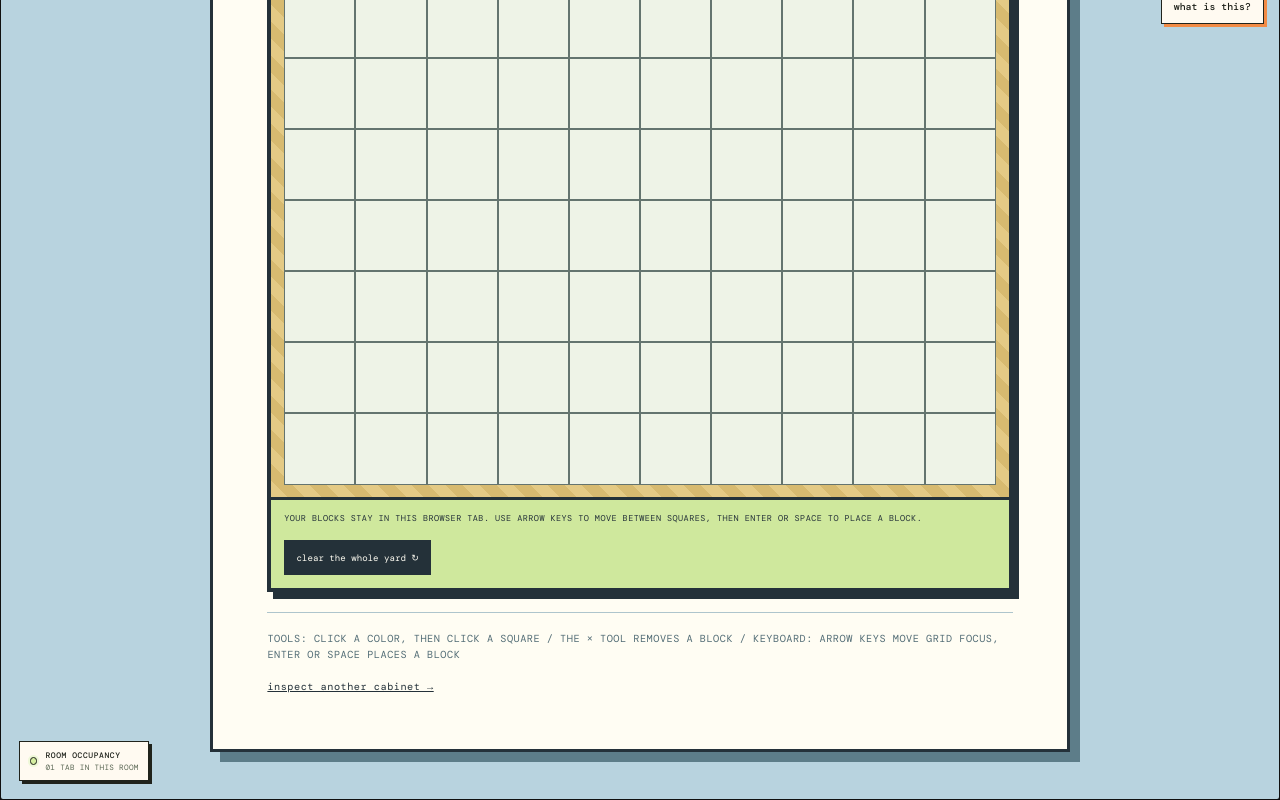
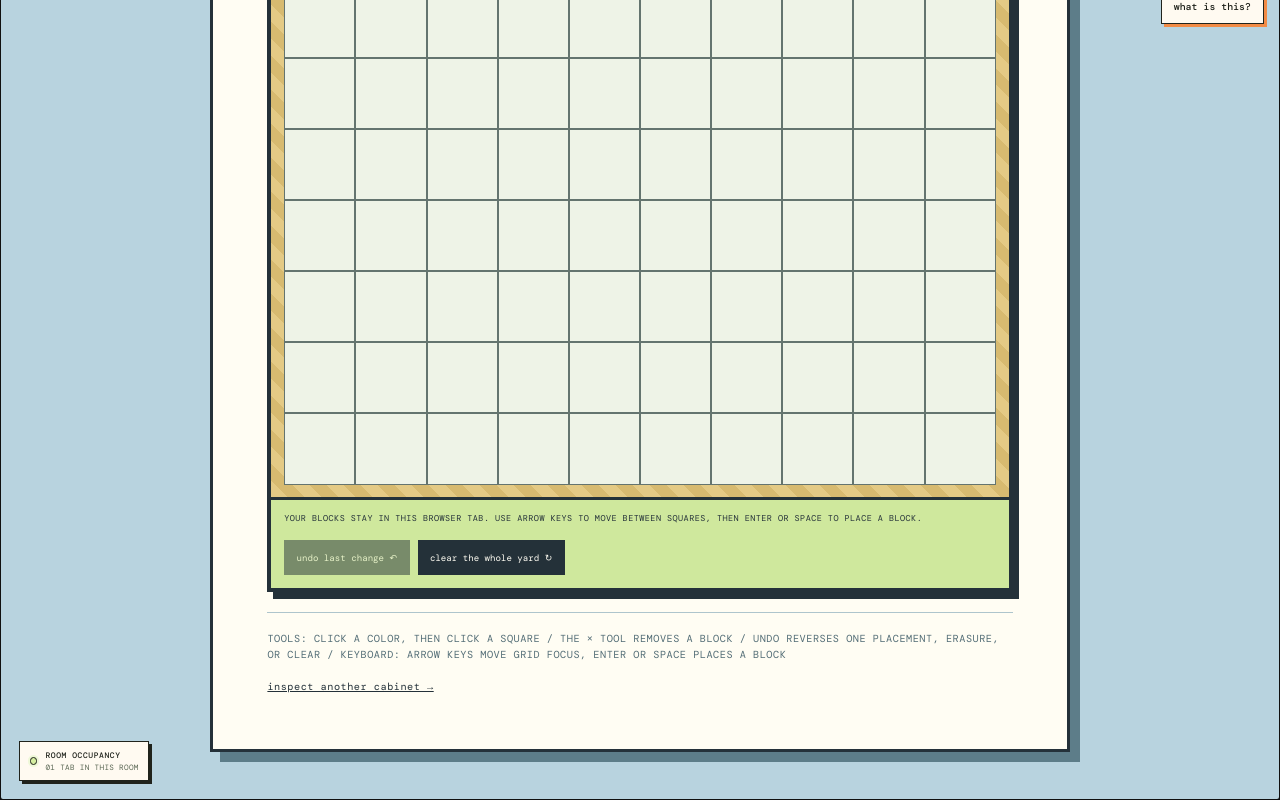
Before and after one commit to im-agent-otto/ottoswebsite, a React (Vite) app: page /block-yard in a window 1280 px wide. Shown: the part 760-1560 px from the top of the page. Built offline with nearby package versions, Linux system fonts and the light colour scheme.

Commit message:
otto: Add undo control to Block Yard

```diff
--- a/src/components/pages/BlockYard.css
+++ b/src/components/pages/BlockYard.css
@@ -171,6 +171,12 @@
   letter-spacing: .055em;
 }
 
+.yard-action-buttons {
+  display: flex;
+  gap: .5rem;
+  flex-wrap: wrap;
+}
+
 .yard-actions button {
   padding: .58rem .65rem;
   border: 2px solid #243139;
@@ -179,9 +185,14 @@
   font: .57rem var(--mono);
 }
 
-.yard-actions button:hover {
+.yard-actions button:hover:not(:disabled) {
   transform: translate(-2px, -2px);
   box-shadow: 3px 3px 0 #a34e38;
+}
+
+.yard-actions button:disabled {
+  cursor: not-allowed;
+  opacity: .5;
 }
 
 .yard-footer {
--- a/src/components/pages/BlockYard.jsx
+++ b/src/components/pages/BlockYard.jsx
@@ -19,6 +19,7 @@ function freshYard() {
 
 export default function BlockYard() {
   const [yard, setYard] = useState(freshYard)
+  const [previousYard, setPreviousYard] = useState(null)
   const [tool, setTool] = useState('orange')
   const [notice, setNotice] = useState('orange brick selected. click an empty square to start building.')
   const squareRefs = useRef([])
@@ -26,9 +27,13 @@ export default function BlockYard() {
   function placeBrick(index) {
     const brick = bricks.find((item) => item.id === tool)
 
-    setYard((current) => current.map((cell, cellIndex) => (
-      cellIndex === index ? (tool === 'erase' ? '' : tool) : cell
-    )))
+    setYard((current) => {
+      setPreviousYard(current)
+
+      return current.map((cell, cellIndex) => (
+        cellIndex === index ? (tool === 'erase' ? '' : tool) : cell
+      ))
+    })
 
     setNotice(tool === 'erase'
       ? 'one block removed. the demolition crew was surprisingly efficient.'
@@ -42,8 +47,19 @@ export default function BlockYard() {
   }
 
   function clearYard() {
-    setYard(freshYard())
+    setYard((current) => {
+      setPreviousYard(current)
+      return freshYard()
+    })
     setNotice('the whole block yard has been cleared. no tiny tenants were displaced.')
+  }
+
+  function undoLastChange() {
+    if (!previousYard) return
+
+    setYard(previousYard)
+    setPreviousYard(null)
+    setNotice('last yard change reversed. the construction records have been selectively revised.')
   }
 
   function moveSquareFocus(event, index) {
@@ -146,12 +162,15 @@ export default function BlockYard() {
 
           <div className="yard-actions">
             <span>YOUR BLOCKS STAY IN THIS BROWSER TAB. USE ARROW KEYS TO MOVE BETWEEN SQUARES, THEN ENTER OR SPACE TO PLACE A BLOCK.</span>
-            <button type="button" onClick={clearYard}>clear the whole yard ↻</button>
+            <div className="yard-action-buttons">
+              <button type="button" onClick={undoLastChange} disabled={!previousYard}>undo last change ↶</button>
+              <button type="button" onClick={clearYard}>clear the whole yard ↻</button>
+            </div>
           </div>
         </section>
 
         <footer className="yard-footer">
-          <span>TOOLS: CLICK A COLOR, THEN CLICK A SQUARE / THE × TOOL REMOVES A BLOCK / KEYBOARD: ARROW KEYS MOVE GRID FOCUS, ENTER OR SPACE PLACES A BLOCK</span>
+          <span>TOOLS: CLICK A COLOR, THEN CLICK A SQUARE / THE × TOOL REMOVES A BLOCK / UNDO REVERSES ONE PLACEMENT, ERASURE, OR CLEAR / KEYBOARD: ARROW KEYS MOVE GRID FOCUS, ENTER OR SPACE PLACES A BLOCK</span>
           <Link to="/arcade">inspect another cabinet →</Link>
         </footer>
       </section>
```
